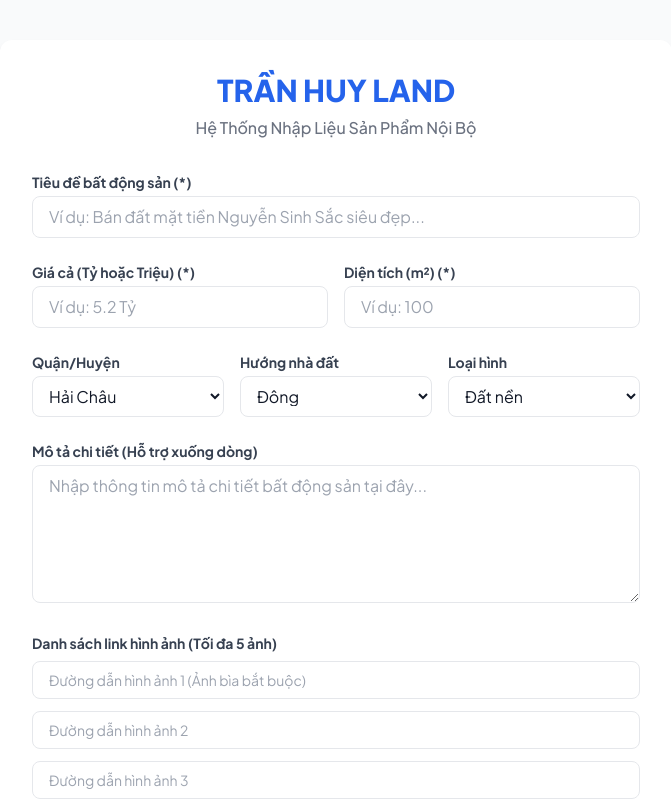
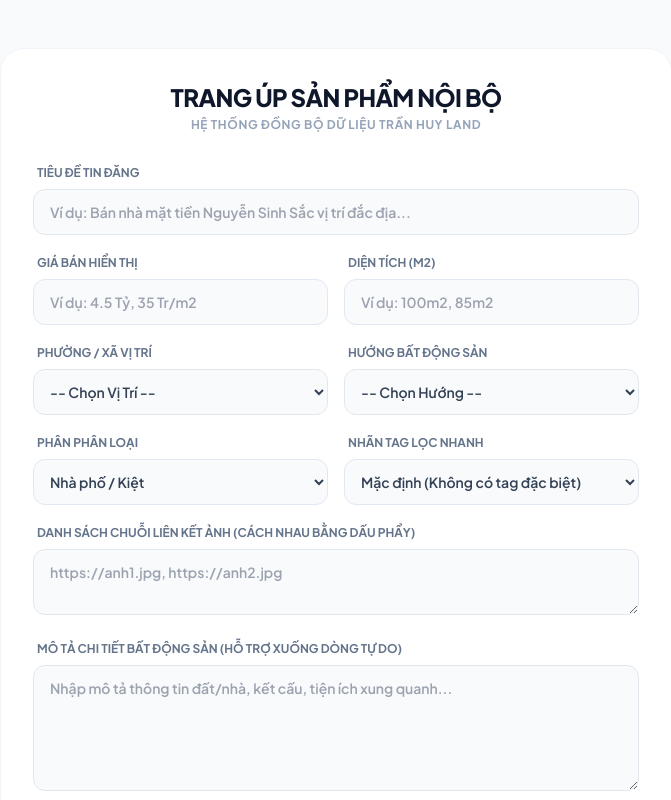
Before and after one commit to tranhuyland/tranhuylanddanang, a Next.js app: page /dang-tin in a window 1280 px wide. Shown: the top 800 px of the page, without its empty margins (304-975 px from the left). Built offline with nearby package versions, Linux system fonts and the light colour scheme.

Commit message:
Update page.tsx

```diff
--- a/src/app/dang-tin/page.tsx
+++ b/src/app/dang-tin/page.tsx
@@ -1,116 +1,149 @@
 'use client';
+import React, { useState } from 'react';
+import { FormEvent } from 'react';
 
-import React, { useState } from 'react';
+// 🚨 THAO TÁC BẮT BUỘC: Anh điền link Web App chuẩn (/exec) lấy từ Apps Script của Google Sheet vào đây
+const GOOGLE_WEBAPP_URL = 'LINK_WEB_APP_EXEC_CỦA_ANH_VÀO_ĐÂY';
 
 export default function DangTinPage() {
-  const [loading, setLoading] = useState(false);
-  const [message, setMessage] = useState({ type: '', text: '' });
-
   const [formData, setFormData] = useState({
-    title: '',
-    price: '',
-    area: '',
-    location: 'Hải Châu',
-    direction: 'Đông',
-    type: 'Đất nền',
-    description: '',
-    img1: '',
-    img2: '',
-    img3: '',
-    img4: '',
-    img5: ''
+    id: '',
+    tieude: '',
+    gia: '',
+    dienTich: '',
+    khuVuc: '', // Biến này dùng để lưu Phường / Xã chuẩn của anh
+    huong: '',
+    loaiHinh: 'Nhà phố',
+    anh: '',
+    mota: '',
+    tag: 'all',
+    isMatTien: false,
+    ngayDang: ''
   });
 
-  const handleChange = (e: React.ChangeEvent<HTMLInputElement | HTMLSelectElement | HTMLTextAreaElement>) => {
-    setFormData({
-      ...formData,
-      [e.target.name]: e.target.value
-    });
-  };
+  const [loading, setLoading] = useState(false);
+  const [message, setMessage] = useState({ type: '', content: '' });
 
-  const handleSubmit = async (e: React.FormEvent) => {
+  const handleSubmit = async (e: FormEvent) => {
     e.preventDefault();
     setLoading(true);
-    setMessage({ type: '', text: '' });
+    setMessage({ type: '', content: '' });
+
+    // Tự động cập nhật ngày đăng theo định dạng VN DD/MM/YYYY
+    const today = new Date();
+    const day = String(today.getDate()).padStart(2, '0');
+    const month = String(today.getMonth() + 1).padStart(2, '0');
+    const year = today.getFullYear();
+    const formattedDate = `${day}/${month}/${year}`;
+
+    const currentId = Date.now().toString();
+    const payload = {
+      ...formData,
+      id: currentId,
+      ngayDang: formattedDate,
+      isMatTien: formData.isMatTien || formData.tieude.toLowerCase().includes('mặt tiền') || formData.tag === 'mattien'
+    };
 
     try {
-      // Gọi lên API Route nội bộ của Next.js để xử lý trung gian an toàn
-      const response = await fetch('/api/dang-tin', {
+      // Phương thức no-cors giúp đẩy data chạy ngầm siêu tốc thẳng lên Google Sheet không lo chặn bảo mật
+      await fetch(GOOGLE_WEBAPP_URL, {
         method: 'POST',
+        mode: 'no-cors',
         headers: {
           'Content-Type': 'application/json',
         },
-        body: JSON.stringify(formData),
+        body: JSON.stringify(payload),
       });
 
-      const result = await response.json();
-
-      if (response.ok && result.success) {
-        setMessage({ type: 'success', text: '🎉 Đăng sản phẩm thành công! Dữ liệu đã đồng bộ lên Google Sheet.' });
-        // Reset form về trống
-        setFormData({
-          title: '', price: '', area: '', location: 'Hải Châu', direction: 'Đông', type: 'Đất nền',
-          description: '', img1: '', img2: '', img3: '', img4: '', img5: ''
-        });
-      } else {
-        setMessage({ type: 'error', text: result.error || 'Có lỗi xảy ra khi đồng bộ dữ liệu.' });
-      }
+      setMessage({ type: 'success', content: '🎉 Úp sản phẩm bất động sản lên Google Sheet thành công!' });
+      setFormData({
+        id: '',
+        tieude: '',
+        gia: '',
+        dienTich: '',
+        khuVuc: '',
+        huong: '',
+        loaiHinh: 'Nhà phố',
+        anh: '',
+        mota: '',
+        tag: 'all',
+        isMatTien: false,
+        ngayDang: ''
+      });
     } catch (error) {
-      setMessage({ type: 'error', text: '❌ Không thể kết nối đồng bộ dữ liệu, vui lòng kiểm tra lại hệ thống.' });
+      setMessage({ type: 'error', content: '❌ Lỗi kết nối. Vui lòng kiểm tra lại hệ thống tệp Apps Script.' });
     } finally {
       setLoading(false);
     }
   };
 
   return (
-    <div className="min-h-screen bg-gray-50 py-10 px-4 sm:px-6 lg:px-8">
-      <div className="max-w-2xl mx-auto bg-white rounded-xl shadow-md overflow-hidden p-6 sm:p-8">
+    <div className="min-h-screen bg-slate-50 py-12 px-4 sm:px-6 lg:px-8">
+      <div className="max-w-2xl mx-auto bg-white rounded-3xl border border-slate-100 shadow-xl p-6 sm:p-8">
         <div className="text-center mb-8">
-          <h1 className="text-3xl font-extrabold text-blue-600">TRẦN HUY LAND</h1>
-          <p className="text-gray-500 mt-2 font-medium">Hệ Thống Nhập Liệu Sản Phẩm Nội Bộ</p>
+          <h1 className="text-xl sm:text-2xl font-black text-slate-900 uppercase tracking-tight">Trang Úp Sản Phẩm Nội Bộ</h1>
+          <p className="text-xs font-bold text-slate-400 mt-1 uppercase tracking-wider">Hệ thống đồng bộ dữ liệu Trần Huy Land</p>
         </div>
 
-        {message.text && (
-          <div className={`p-4 rounded-lg mb-6 text-sm font-semibold ${
-            message.type === 'success' ? 'bg-green-100 text-green-800' : 'bg-red-100 text-red-800'
-          }`}>
-            {message.text}
+        {message.content && (
+          <div className={`p-4 rounded-xl mb-6 text-sm font-bold text-center ${message.type === 'success' ? 'bg-emerald-50 text-emerald-700 border border-emerald-100' : 'bg-rose-50 text-rose-700 border border-rose-100'}`}>
+            {message.content}
           </div>
         )}
 
-        <form onSubmit={handleSubmit} className="space-y-6">
+        <form onSubmit={handleSubmit} className="space-y-5">
           <div>
-            <label className="block text-sm font-bold text-gray-700 mb-1">Tiêu đề bất động sản (*)</label>
-            <input type="text" name="title" required value={formData.title} onChange={handleChange} placeholder="Ví dụ: Bán đất mặt tiền Nguyễn Sinh Sắc siêu đẹp..." className="w-full px-4 py-2 border rounded-lg focus:ring-2 focus:ring-blue-500 text-gray-900" />
+            <label className="block text-xs font-bold text-slate-500 uppercase mb-2 ml-1">Tiêu đề tin đăng</label>
+            <input required type="text" value={formData.tieude} onChange={(e) => setFormData({ ...formData, tieude: e.target.value })} placeholder="Ví dụ: Bán nhà mặt tiền Nguyễn Sinh Sắc vị trí đắc địa..." className="w-full bg-slate-50 border border-slate-200 rounded-xl px-4 py-3 text-sm font-semibold focus:outline-none focus:border-amber-500 text-slate-700" />
           </div>
 
           <div className="grid grid-cols-2 gap-4">
             <div>
-              <label className="block text-sm font-bold text-gray-700 mb-1">Giá cả (Tỷ hoặc Triệu) (*)</label>
-              <input type="text" name="price" required value={formData.price} onChange={handleChange} placeholder="Ví dụ: 5.2 Tỷ" className="w-full px-4 py-2 border rounded-lg focus:ring-2 focus:ring-blue-500 text-gray-900" />
+              <label className="block text-xs font-bold text-slate-500 uppercase mb-2 ml-1">Giá bán hiển thị</label>
+              <input required type="text" value={formData.gia} onChange={(e) => setFormData({ ...formData, gia: e.target.value })} placeholder="Ví dụ: 4.5 Tỷ, 35 Tr/m2" className="w-full bg-slate-50 border border-slate-200 rounded-xl px-4 py-3 text-sm font-semibold focus:outline-none focus:border-amber-500 text-slate-700" />
             </div>
             <div>
-              <label className="block text-sm font-bold text-gray-700 mb-1">Diện tích (m²) (*)</label>
-              <input type="text" name="area" required value={formData.area} onChange={handleChange} placeholder="Ví dụ: 100" className="w-full px-4 py-2 border rounded-lg focus:ring-2 focus:ring-blue-500 text-gray-900" />
+              <label className="block text-xs font-bold text-slate-500 uppercase mb-2 ml-1">Diện tích (m2)</label>
+              <input required type="text" value={formData.dienTich} onChange={(e) => setFormData({ ...formData, dienTich: e.target.value })} placeholder="Ví dụ: 100m2, 85m2" className="w-full bg-slate-50 border border-slate-200 rounded-xl px-4 py-3 text-sm font-semibold focus:outline-none focus:border-amber-500 text-slate-700" />
             </div>
           </div>
 
-          <div className="grid grid-cols-3 gap-4">
+          <div className="grid grid-cols-2 gap-4">
             <div>
-              <label className="block text-sm font-bold text-gray-700 mb-1">Quận/Huyện</label>
-              <select name="location" value={formData.location} onChange={handleChange} className="w-full px-3 py-2 border rounded-lg focus:ring-2 focus:ring-blue-500 text-gray-900 bg-white">
+              <label className="block text-xs font-bold text-slate-500 uppercase mb-2 ml-1">Phường / Xã vị trí</label>
+              <select required value={formData.khuVuc} onChange={(e) => setFormData({ ...formData, khuVuc: e.target.value })} className="w-full bg-slate-50 border border-slate-200 rounded-xl px-3 py-3 text-sm font-semibold focus:outline-none focus:border-amber-500 text-slate-700">
+                <option value="">-- Chọn Vị Trí --</option>
+
+                {/* 16 PHƯỜNG CHUẨN CỦA ANH */}
+                <option disabled className="font-bold text-slate-400 bg-slate-100">-- Danh sách Phường --</option>
                 <option value="Hải Châu">Hải Châu</option>
+                <option value="Hòa Cường">Hòa Cường</option>
                 <option value="Thanh Khê">Thanh Khê</option>
+                <option value="An Khê">An Khê</option>
+                <option value="An Hải">An Hải</option>
+                <option value="Sơn Trà">Sơn Trà</option>
+                <option value="Ngũ Hành Sơn">Ngũ Hành Sơn</option>
+                <option value="Hòa Khánh">Hòa Khánh</option>
+                <option value="Hải Vân">Hải Vân</option>
                 <option value="Liên Chiểu">Liên Chiểu</option>
                 <option value="Cẩm Lệ">Cẩm Lệ</option>
-                <option value="Sơn Trà">Sơn Trà</option>
-                <option value="Ngũ Hành Sơn">Ngũ Hành Sơn</option>
+                <option value="Hòa Xuân">Hòa Xuân</option>
                 <option value="Hòa Vang">Hòa Vang</option>
+                <option value="Bà Nà">Bà Nà</option>
+                <option value="Hòa Tiến">Hòa Tiến</option>
+                <option value="Hòa Phước">Hòa Phước</option>
+
+                {/* 3 XÃ CHUẨN CỦA ANH */}
+                <option disabled className="font-bold text-slate-400 bg-slate-100">-- Danh sách Xã --</option>
+                <option value="Hòa Bắc">Hòa Bắc</option>
+                <option value="Hòa Liên">Hòa Liên</option>
+                <option value="Hòa Ninh">Hòa Ninh</option>
               </select>
             </div>
             <div>
-              <label className="block text-sm font-bold text-gray-700 mb-1">Hướng nhà đất</label>
-              <select name="direction" value={formData.direction} onChange={handleChange} className="w-full px-3 py-2 border rounded-lg focus:ring-2 focus:ring-blue-500 text-gray-900 bg-white">
+              <label className="block text-xs font-bold text-slate-500 uppercase mb-2 ml-1">Hướng bất động sản</label>
+              <select required value={formData.huong} onChange={(e) => setFormData({ ...formData, huong: e.target.value })} className="w-full bg-slate-50 border border-slate-200 rounded-xl px-3 py-3 text-sm font-semibold focus:outline-none focus:border-amber-500 text-slate-700">
+                <option value="">-- Chọn Hướng --</option>
                 <option value="Đông">Đông</option>
                 <option value="Tây">Tây</option>
                 <option value="Nam">Nam</option>
@@ -121,36 +154,43 @@ export default function DangTinPage() {
                 <option value="Tây Bắc">Tây Bắc</option>
               </select>
             </div>
+          </div>
+
+          <div className="grid grid-cols-2 gap-4">
             <div>
-              <label className="block text-sm font-bold text-gray-700 mb-1">Loại hình</label>
-              <select name="type" value={formData.type} onChange={handleChange} className="w-full px-3 py-2 border rounded-lg focus:ring-2 focus:ring-blue-500 text-gray-900 bg-white">
-                <option value="Đất nền">Đất nền</option>
-                <option value="Nhà phố">Nhà phố</option>
-                <option value="Căn hộ">Căn hộ</option>
-                <option value="Biệt thự">Biệt thự</option>
-                <option value="Kho xưởng">Kho xưởng</option>
+              <label className="block text-xs font-bold text-slate-500 uppercase mb-2 ml-1">Phân Phân Loại</label>
+              <select value={formData.loaiHinh} onChange={(e) => setFormData({ ...formData, loaiHinh: e.target.value })} className="w-full bg-slate-50 border border-slate-200 rounded-xl px-3 py-3 text-sm font-semibold focus:outline-none focus:border-amber-500 text-slate-700">
+                <option value="Nhà phố">Nhà phố / Kiệt</option>
+                <option value="Đất nền">Đất nền / Đất ở</option>
+              </select>
+            </div>
+            <div>
+              <label className="block text-xs font-bold text-slate-500 uppercase mb-2 ml-1">Nhãn Tag lọc nhanh</label>
+              <select value={formData.tag} onChange={(e) => setFormData({ ...formData, tag: e.target.value })} className="w-full bg-slate-50 border border-slate-200 rounded-xl px-3 py-3 text-sm font-semibold focus:outline-none focus:border-amber-500 text-slate-700">
+                <option value="all">Mặc định (Không có tag đặc biệt)</option>
+                <option value="mattien">Mặt Tiền Kinh Doanh</option>
+                <option value="chinhchu">Hàng Chính Chủ</option>
               </select>
             </div>
           </div>
 
           <div>
-            <label className="block text-sm font-bold text-gray-700 mb-1">Mô tả chi tiết (Hỗ trợ xuống dòng)</label>
-            <textarea name="description" rows={5} value={formData.description} onChange={handleChange} placeholder="Nhập thông tin mô tả chi tiết bất động sản tại đây..." className="w-full px-4 py-2 border rounded-lg focus:ring-2 focus:ring-blue-500 text-gray-900" />
+            <label className="block text-xs font-bold text-slate-500 uppercase mb-2 ml-1">Danh sách chuỗi liên kết ảnh (Cách nhau bằng dấu phẩy)</label>
+            <textarea required rows={2} value={formData.anh} onChange={(e) => setFormData({ ...formData, anh: e.target.value })} placeholder="https://anh1.jpg, https://anh2.jpg" className="w-full bg-slate-50 border border-slate-200 rounded-xl px-4 py-3 text-sm font-semibold focus:outline-none focus:border-amber-500 text-slate-700" />
           </div>
 
-          <div className="space-y-3">
-            <label className="block text-sm font-bold text-gray-700 -mb-1">Danh sách link hình ảnh (Tối đa 5 ảnh)</label>
-            <input type="text" name="img1" value={formData.img1} onChange={handleChange} placeholder="Đường dẫn hình ảnh 1 (Ảnh bìa bắt buộc)" className="w-full px-4 py-2 border rounded-lg text-sm text-gray-900" />
-            <input type="text" name="img2" value={formData.img2} onChange={handleChange} placeholder="Đường dẫn hình ảnh 2" className="w-full px-4 py-2 border rounded-lg text-sm text-gray-900" />
-            <input type="text" name="img3" value={formData.img3} onChange={handleChange} placeholder="Đường dẫn hình ảnh 3" className="w-full px-4 py-2 border rounded-lg text-sm text-gray-900" />
-            <input type="text" name="img4" value={formData.img4} onChange={handleChange} placeholder="Đường dẫn hình ảnh 4" className="w-full px-4 py-2 border rounded-lg text-sm text-gray-900" />
-            <input type="text" name="img5" value={formData.img5} onChange={handleChange} placeholder="Đường dẫn hình ảnh 5" className="w-full px-4 py-2 border rounded-lg text-sm text-gray-900" />
+          <div>
+            <label className="block text-xs font-bold text-slate-500 uppercase mb-2 ml-1">Mô tả chi tiết bất động sản (Hỗ trợ xuống dòng tự do)</label>
+            <textarea required rows={5} value={formData.mota} onChange={(e) => setFormData({ ...formData, mota: e.target.value })} placeholder="Nhập mô tả thông tin đất/nhà, kết cấu, tiện ích xung quanh..." className="w-full bg-slate-50 border border-slate-200 rounded-xl px-4 py-3 text-sm font-semibold focus:outline-none focus:border-amber-500 text-slate-700 whitespace-pre-line" />
           </div>
 
-          <button type="submit" disabled={loading} className={`w-full py-3 px-4 rounded-lg text-white font-bold transition duration-200 ${
-            loading ? 'bg-gray-400 cursor-not-allowed' : 'bg-blue-600 hover:bg-blue-700'
-          }`}>
-            {loading ? '⏳ ĐANG ĐỒNG BỘ DỮ LIỆU...' : '🚀 XÁC NHẬN ĐĂNG TIN'}
+          <div className="flex items-center gap-2 pt-2">
+            <input type="checkbox" id="isMatTien" checked={formData.isMatTien} onChange={(e) => setFormData({ ...formData, isMatTien: e.target.checked })} className="w-4 4 text-amber-500 border-slate-300 rounded focus:ring-amber-500" />
+            <label htmlFor="isMatTien" className="text-xs font-bold text-slate-600 uppercase tracking-wide cursor-pointer select-none">Bất động sản này là nhà/đất mặt tiền kinh doanh</label>
+          </div>
+
+          <button type="submit" disabled={loading} className="w-full bg-slate-900 text-white font-bold text-sm uppercase py-4 rounded-xl shadow-md hover:bg-slate-800 transition-colors disabled:bg-slate-400 mt-4">
+            {loading ? 'Đang gửi dữ liệu đồng bộ...' : '🚀 Xác Nhận Đăng Tin Lên Hệ Thống'}
           </button>
         </form>
       </div>
```
